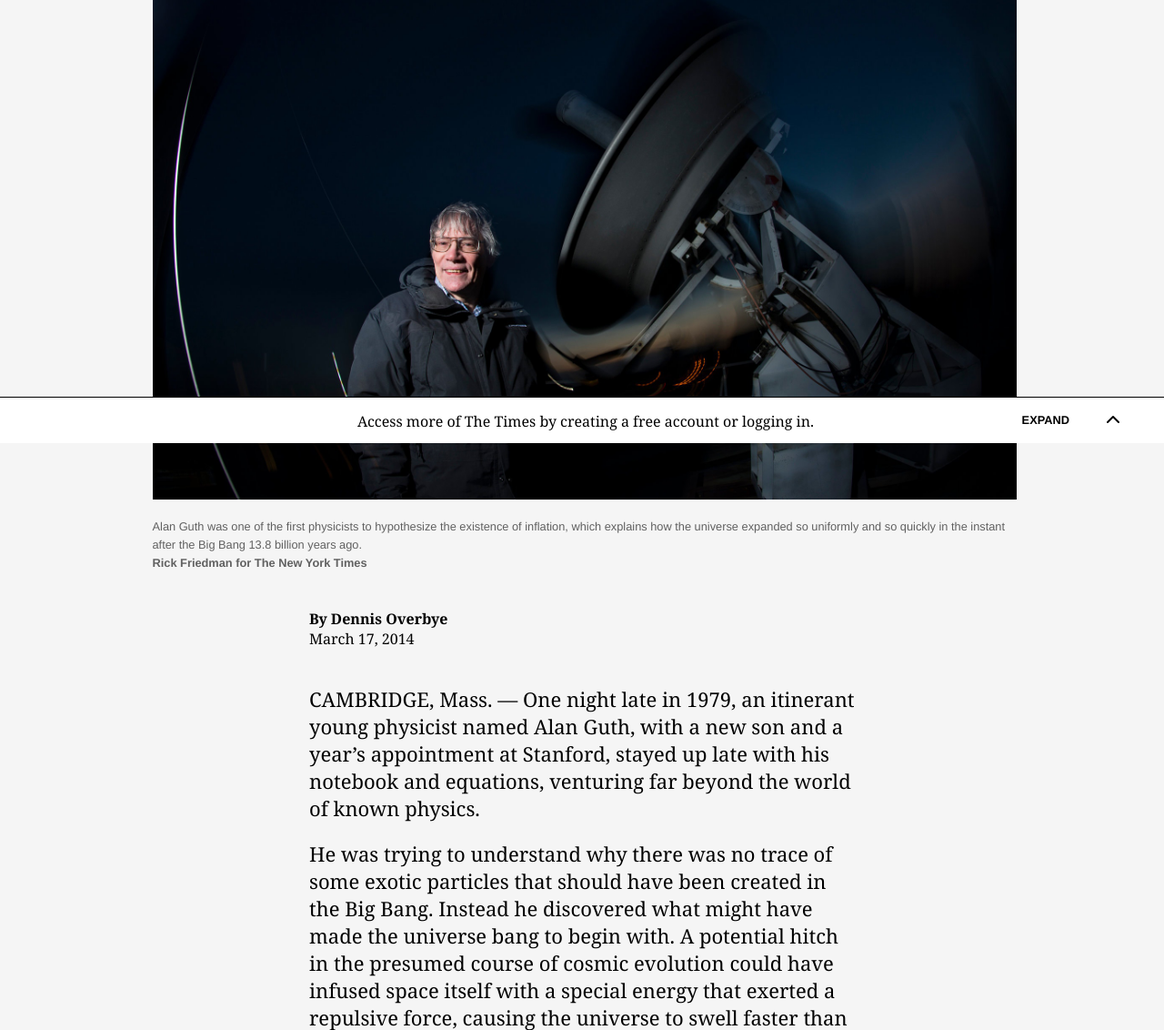
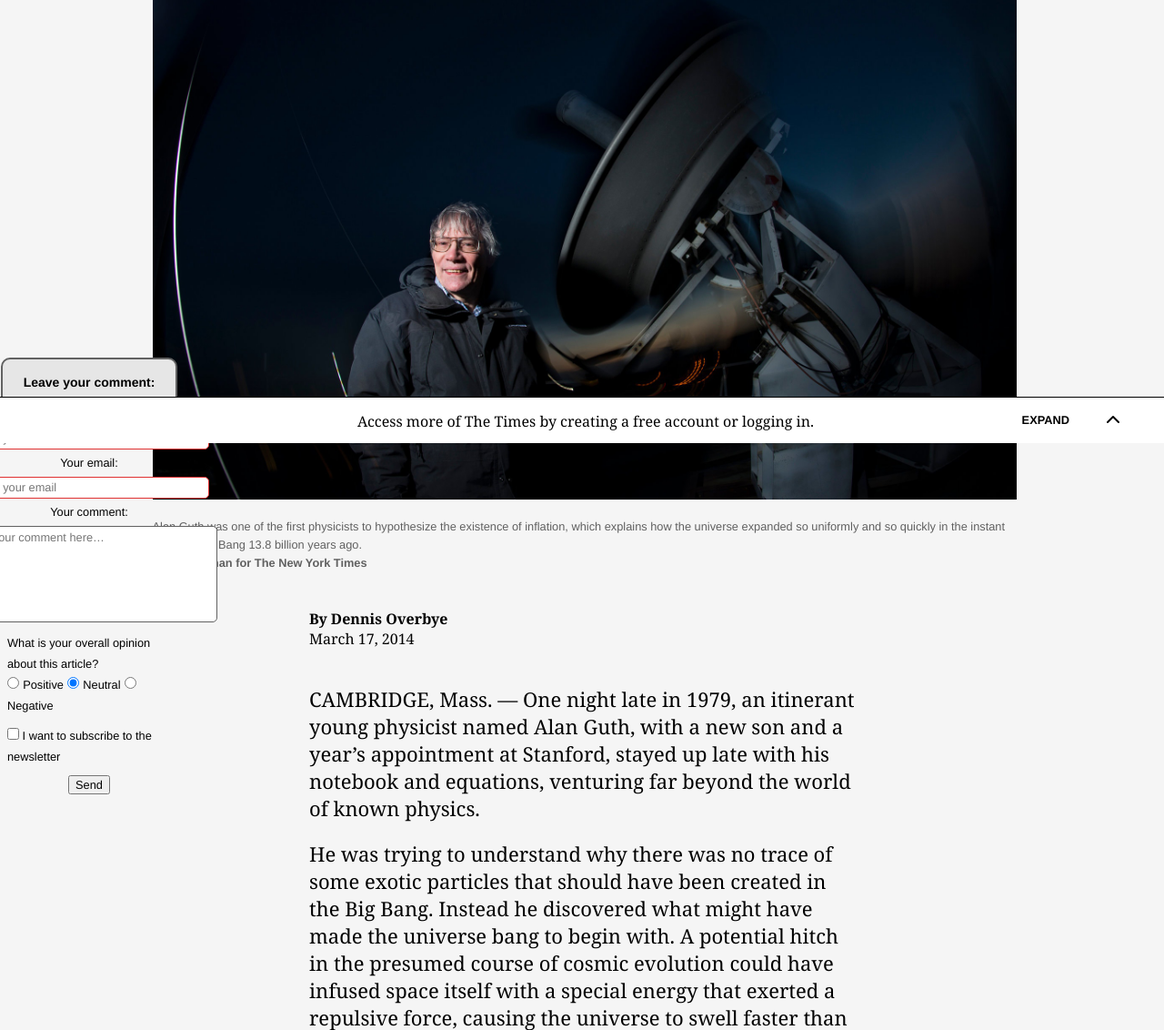
Before and after one commit to carlos-osorio-developer/carlos-osorio-developer.github.io, a PHP site: page / in a window 1280 px wide. Shown: the part 313-1445 px from the top of the page at 91% size. Run offline with PHP 8.4, Linux system fonts and the light colour scheme; some libraries are stand-ins or nearby versions.

Commit message:
Upgrade page to add a form

```diff
--- a/mv-week1-nyt/css/styles.css
+++ b/mv-week1-nyt/css/styles.css
@@ -490,6 +490,69 @@ footer {
   padding-right: 40px;
 }
 
+/* form */
+
+#comments {
+  position: fixed;
+  z-index: 5;
+  bottom: 0;
+  width: 180px;
+  height: 80px;
+  padding: 5px;
+  margin-left: 1px;
+  border: #616161 solid 2px;
+  border-radius: 10px;
+  background-color: #e6e6e6;
+  transition: all 0.5s ease;
+}
+
+#comments h2 {
+  font-size: 0.875em;
+  text-align: center;
+  padding: 10px 0;
+}
+
+#comments fieldset {
+  padding: 5px 0;
+  border: none;
+}
+
+#comments label {
+  padding: 5px 0;
+}
+
+#comments textarea {
+  resize: none;
+  border: #616161 solid 1px;
+  border-radius: 5px;
+  margin-bottom: 5px;
+}
+
+#comments .form-button {
+  margin-top: 5px;
+}
+
+#comments:hover {
+  width: 280px;
+  height: 470px;
+}
+
+#comments .form {
+  display: flex;
+  flex-direction: column;
+  align-items: center;
+}
+
+#comments .input-form-width {
+  width: 258px;
+  border: #616161 solid 1px;
+  border-radius: 5px;
+}
+
+#comments input:invalid {
+  border: #df3131 solid 1px;
+}
+
 /* queries */
 
 @media all and (max-width: 1040px) {
--- a/mv-week1-nyt/index.html
+++ b/mv-week1-nyt/index.html
@@ -437,6 +437,27 @@
         </div>
     </section>
 </footer>
+<section id="comments">
+    <h2 class="smalltext">Leave your comment:</h2>
+    <form class="form" action="index.html#" method="get">
+        <label class="smalltext" for="name">Your name:</label>
+        <input class="smalltext input-form-width" type="text" name="user_name" id="name" maxlength="20" placeholder="Enter your name" required>
+        <label class="smalltext" for="mail">Your email:</label>
+        <input class="smalltext input-form-width" type="email" name="user_email" id="mail" maxlength="20" placeholder="Enter your email" required>
+        <label class="smalltext" for="msg">Your comment:</label>
+        <textarea class="smalltext" name="user_comment" id="msg" cols="35" rows="5" maxlength="250" placeholder="Type your comment here…" required></textarea>
+        <fieldset>
+            <label class="smalltext">What is your overall opinion about this article?</label><br>
+            <input type="radio" name="opinion" value="Positive"> <span class="smalltext">Positive</span>
+            <input type="radio" name="opinion" value="Neutral" checked> <span class="smalltext">Neutral</span>
+            <input type="radio" name="opinion" value="Negative"> <span class="smalltext">Negative</span>
+        </fieldset>
+        <fieldset>
+            <input type="checkbox" name="subscribing"><span class="smalltext"> I want to subscribe to the newsletter</span>
+        </fieldset>
+        <input class="smalltext form-button" type="submit" value="Send">
+    </form>
+</section>
 <section id="bottom-footer">
     <div class="textfooter">Access more of The Times by creating a free account or logging in.</div>
     <div class="iconsfooter">
```
